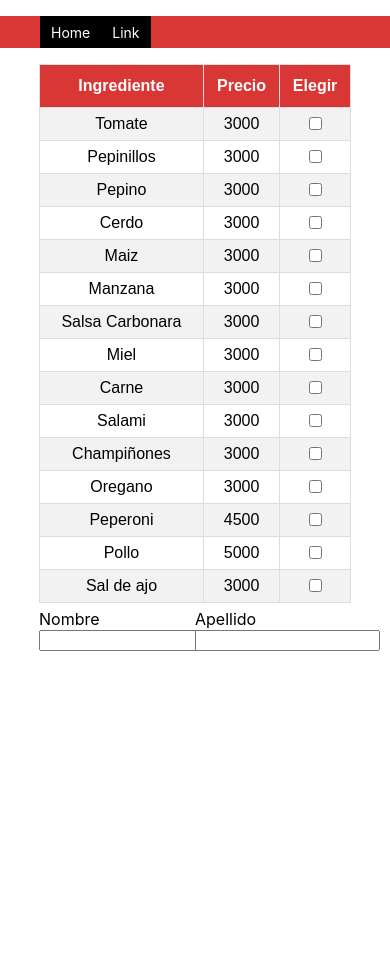
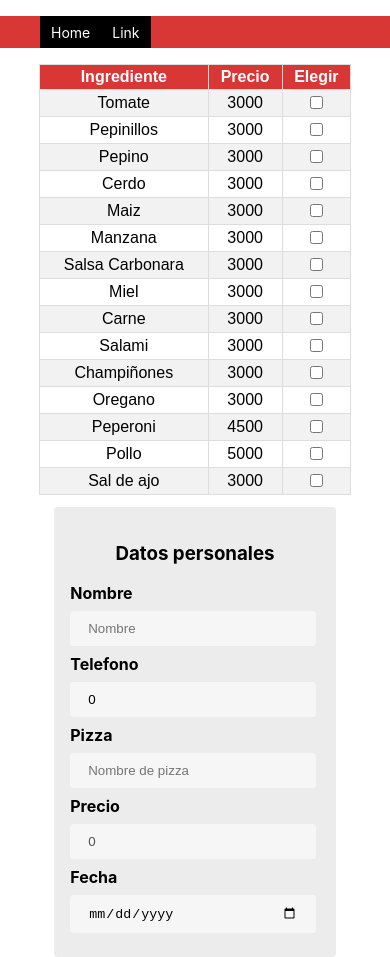
Before and after one commit to joseAlfaro25/pizza-app-habi, a React (Create React App) app: page / in a window 390 px wide. Before the commit the page ends 844 px from the top, so only its background shows below. Built offline with nearby package versions, Linux system fonts and the light colour scheme.

Commit message:
Conexion de componentes

```diff
--- a/src/config/routers/index.tsx
+++ b/src/config/routers/index.tsx
@@ -9,7 +9,7 @@ const LoginRouter = () => {
     <>
     <Suspense fallback={<div>Loading...</div>}>
       <Router>
-        <Nav></Nav>
+        <Nav/>
         <Switch>
           {router.map((e) => (
             <PublicRouter path={e.path} component={e.component} />
--- a/src/module/register/components/Main.tsx
+++ b/src/module/register/components/Main.tsx
@@ -1,17 +1,37 @@
-import '../../../common/components/css/main.css'
+import { useState } from 'react'
+import '../components/css/people.css'
+import { Iproduct } from '../types/product'
+import usePeople from './hook/usePeople'
 import useProduct from './hook/useProduct'
 import RegisterPeople from './RegisterPeople'
 import RegisterProduct from './RegisterProduct'
+
+export interface IOrder{
+  name: string;
+  phone: number;
+  namePizza: string;
+  price: number;
+  date: string;
+  ingredients:Iproduct[]
+}
 const Home = () => {
-  const {onChange}=useProduct()
+  const [order, setOrder]=useState<IOrder>({
+    name: '',
+    phone: 0,
+    namePizza: '',
+    price: 0,
+    date:'',
+    ingredients:[]
+  })
+  const {handleChange}=useProduct({order,setOrder})
+  const {onChangePeople}=usePeople({order,setOrder})
   return (
-
-     <div className={'container'}>
-       <div className={'two'}>
-        <RegisterProduct onChange={onChange}/>
+     <div className={'container-custom'}>
+       <div className={'row'}>
+        <RegisterProduct handleChange={handleChange}/>
        </div>
-       <div className={'two'}>
-         <RegisterPeople/>
+       <div className={'row'}>
+         <RegisterPeople onChangePeople={onChangePeople} data={order}/>
         </div>
      </div>
 
--- a/src/module/register/components/RegisterPeople.tsx
+++ b/src/module/register/components/RegisterPeople.tsx
@@ -1,19 +1,55 @@
 import "../components/css/people.css";
+import { IOrder } from "./Main";
 
-const RegisterPeople = () => {
+interface Props{
+  onChangePeople:(value: string, name: string) => void;
+  data:IOrder
+}
+
+const RegisterPeople = ({onChangePeople,data}:Props) => {
   return (
-    <div className={"container-custom"}>
+    <>
+      <div className={"form"}>
+        <div className={"title"}>
+          <h3>Datos personales</h3>
+        </div>
+        <label>Nombre</label>
+        <input type="text" name="name" id="name" value={data.name} onChange={({target})=>onChangePeople(target.value,'name')} placeholder="Nombre" />
 
-        <div className={"row"}>
-          <label>Nombre</label>
-          <input type="text"></input>
-        </div>
-        <div className={"row"}>
-          <label>Apellido</label>
-          <input type="text"></input>
-        </div>
+        <label>Telefono</label>
+        <input
+          type="number"
+          name="phone"
+          id="phone"
+          value={data.phone}
+          onChange={({target})=>onChangePeople(target.value,'phone')}
+          placeholder="Telefono"
+          required
+        />
+        <label>Pizza</label>
+        <input
+          type="text"
+          name="namePizza"
+          id="namePizza"
+          value={data.namePizza}
+          onChange={({target})=>onChangePeople(target.value,'namePizza')}
+          placeholder="Nombre de pizza"
+        />
 
-    </div>
+        <label>Precio</label>
+        <input type="number" name="price" id="price"
+         value={data.price}
+         disabled
+         onChange={({target})=>onChangePeople(target.value,'price')}
+        placeholder="Precio" />
+
+        <label>Fecha</label>
+        <input type="date" name="date" id="date" placeholder="Fecha"
+         value={data.date}
+         onChange={({target})=>onChangePeople(target.value,'date')}
+        />
+      </div>
+    </>
   );
 };
 
--- a/src/module/register/components/RegisterProduct.tsx
+++ b/src/module/register/components/RegisterProduct.tsx
@@ -1,15 +1,11 @@
 import "./css/product.css";
 import { Ingredients } from "../data/Ingredientes";
-import { ChangeEvent } from "react";
+import { Iproduct } from "../types/product";
 
-interface Iproduct {
-  name: string;
-  price: number;
+interface IProps {
+  handleChange: React.ChangeEventHandler<HTMLInputElement>;
 }
-interface IProps{
-  onChange:any;
-}
-const RegisterProduct = ({onChange}:IProps) => {
+const RegisterProduct = ({ handleChange }: IProps) => {
   return (
     <>
       <table className={"customers"}>
@@ -20,11 +16,17 @@ const RegisterProduct = ({onChange}:IProps) => {
         </tr>
         {Ingredients?.map((e: Iproduct, i: number) => (
           <tr>
-
             <td>{e.name}</td>
             <td>{e.price}</td>
-              <td><input name={e.name} value={e.price} id={i.toString()} type="checkbox" onChange={(event) =>onChange(event.target)}/></td>
-
+            <td>
+              <input
+                name={e.name}
+                value={e.price}
+                id={i.toString()}
+                type="checkbox"
+                onChange={handleChange}
+              />
+            </td>
           </tr>
         ))}
       </table>
--- a/src/module/register/components/css/people.css
+++ b/src/module/register/components/css/people.css
@@ -3,7 +3,56 @@
     flex-direction: row;
     flex-wrap: wrap;
     margin-top:6px;
+    margin:auto;
+    width:70%
   }
   .row {
     width: 50%;
   }
+
+  .form{
+    width:80%;
+    padding:16px;
+    border-radius:4px;
+    margin:auto;
+    background-color:rgba(236, 236, 236, 0.979);
+  }
+  .title{
+    display:flex;
+    justify-content:center;
+  }
+
+  .form label{
+    width:72px;
+    font-weight:bold;
+    display:inline-block;
+  }
+
+  .form input[type="text"],
+  .form input[type="number"],
+  .form input[type="date"],
+  .form input[type="email"]{
+    width: 84%;
+    padding: 9px 17px;
+    border:1px solid #f6f6f6;
+    border-radius:3px;
+    background-color:#f6f6f6;
+    margin:8px 0;
+    display:inline-block;
+  }
+
+
+
+  @media (max-width: 765px) {
+    .container-custom{
+      display: flex;
+      flex-direction: row;
+      flex-wrap: wrap;
+      margin-top:6px;
+      margin:auto;
+      width:80%
+    }
+    .row {
+      width: 100%;
+    }
+  }
--- a/src/module/register/components/css/product.css
+++ b/src/module/register/components/css/product.css
@@ -1,14 +1,8 @@
-
 .customers {
   font-family: Arial, Helvetica, sans-serif;
   border-collapse: collapse;
   width: 80%;
   margin: auto;
-}
-@media (max-width: 765px) {
-    .customers {
-        width: 100%;
-      }
 }
 
 .customers td,
@@ -16,7 +10,6 @@
   border: 1px solid #ddd;
   padding: 6px;
   text-align: center;
-
 }
 
 .customers tr:nth-child(even) {
@@ -31,7 +24,28 @@
   padding-top: 12px;
   padding-bottom: 12px;
   text-align: left;
-  background-color: #D93636;
+  background-color: #d93636;
   color: white;
-  text-align:center
+  text-align: center;
 }
+
+@media (max-width: 765px) {
+  .customers {
+    width: 100%;
+    margin-bottom: 12px;
+  }
+  .customers td,
+  .customers th {
+    border: 1px solid #ddd;
+    padding: 3px;
+    text-align: center;
+  }
+  .customers th {
+    padding-top: 3px;
+    padding-bottom: 3px;
+    text-align: left;
+    background-color: #d93636;
+    color: white;
+    text-align: center;
+  }
+}
--- /dev/null
+++ b/src/module/register/components/hook/usePeople.tsx
@@ -0,0 +1,15 @@
+import React from 'react'
+import { IOrder } from '../Main';
+interface Props {
+    setOrder: React.Dispatch<React.SetStateAction<IOrder>>;
+    order: IOrder;
+  }
+const usePeople = ({order,setOrder}:Props) => {
+    const onChangePeople=(value:string, name:string) => {
+        setOrder({...order,[name]:value});
+    }
+
+  return {onChangePeople}
+}
+
+export default usePeople
--- a/src/module/register/components/hook/useProduct.tsx
+++ b/src/module/register/components/hook/useProduct.tsx
@@ -1,34 +1,38 @@
-import React from 'react'
+import React from "react";
+import { IOrder } from "../Main";
 
-const useProduct = () => {
-
-    const listSelectd:any = [];
-    const onChange = (item:any) => {
-    console.log('ITEM',item)
-      let contador = 0;
-      if (listSelectd.length > 0) {
-        console.log("hola2");
-        for (let i = 0; i < listSelectd.length; i += 1) {
-          console.log(listSelectd[i].id === item.id);
-          if (listSelectd[i].id === item.id) {
-            contador = i;
-          }
-        }
-
-        if (contador !== 0) {
-          listSelectd[contador].checked = false;
-        } else {
-          listSelectd.push({ value: item.value, checked: true, name: item.name });
-        }
-      } else {
-
-        listSelectd.push({ value: item.value, checked: true, name: item.name });
-        console.log("hola1");
-      }
-      console.log(listSelectd, "listSelected");
-    };
-
-  return {onChange}
+interface Props {
+  setOrder: React.Dispatch<React.SetStateAction<IOrder>>;
+  order: IOrder;
 }
 
-export default useProduct
+const useProduct = ({ setOrder, order }: Props) => {
+  const handleChange = (event: any) => {
+    const listSelectd = [...order.ingredients];
+    if (event.target.checked) {
+      listSelectd.push({
+        id: event.target.id,
+        name: event.target.name,
+        price: event.target.value,
+      });
+
+      const total = listSelectd.map((price: any) => parseInt(price.price));
+      const totalEnd = total.reduce((acc, va) => acc + va, 10000);
+      setOrder({ ...order, ingredients: listSelectd, price: totalEnd });
+    } else {
+      for (let i = 0; i < listSelectd.length; i++) {
+        if (listSelectd[i].id === event.target.id) {
+          listSelectd.splice(i, 1);
+          const total = listSelectd.map((price: any) => parseInt(price.price));
+          const totalEnd = total.reduce((acc, va) => acc + va, 10000);
+          setOrder({ ...order, ingredients: listSelectd, price: totalEnd });
+        }
+      }
+    }
+  };
+  console.log("listSelectd", order);
+
+  return { handleChange };
+};
+
+export default useProduct;
--- /dev/null
+++ b/src/module/register/types/product.ts
@@ -0,0 +1,5 @@
+export interface Iproduct {
+    id?: string;
+    name: string;
+    price: number;
+}
```
Lines whose indentation alone changed are shown as unchanged.
